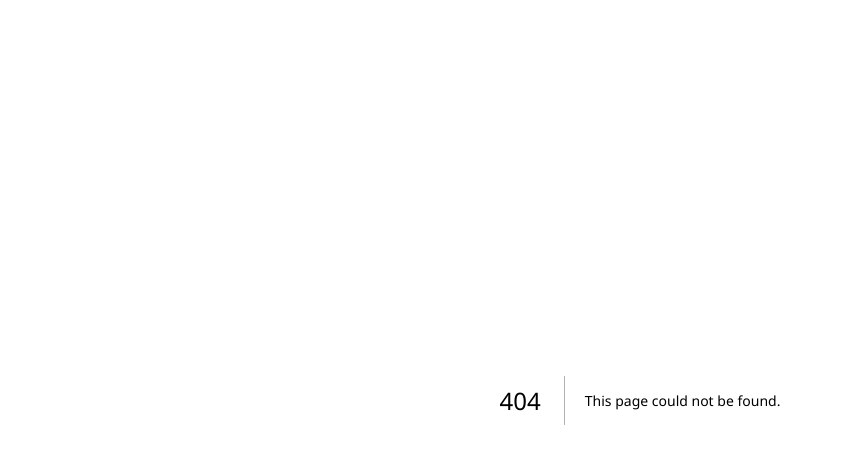
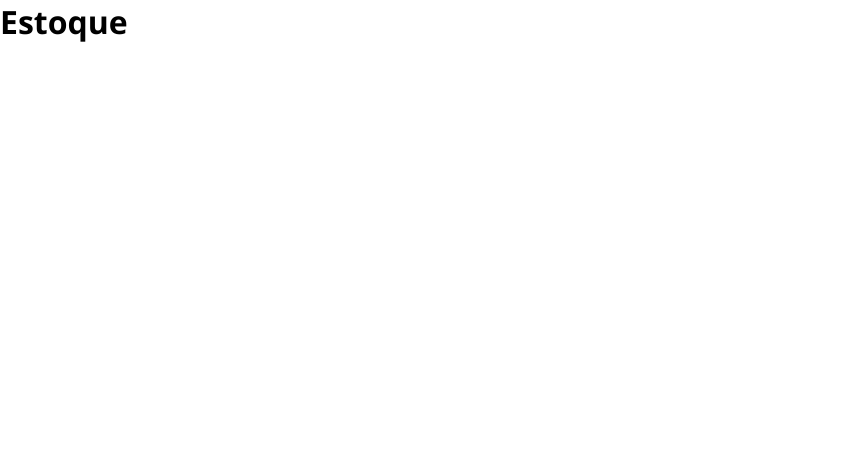
Before and after one commit to vihuro/thr, a Next.js app: page /estoque in a window 1280 px wide. Before the commit this address had no page. Shown: the top 464 px of the page, without its empty margins (0-841 px from the left). Built offline with nearby package versions, Linux system fonts and the light colour scheme.

Commit message:
implementação de css em navBar

```diff
--- a/components/UI/navBar/navBar.js
+++ b/components/UI/navBar/navBar.js
@@ -15,8 +15,6 @@ const navBar = (props) => {
             setNav(false);
         }
     }
-
-
 
     return(
         <div className={styles.container_menu}>
--- /dev/null
+++ b/pages/estoque/index.js
@@ -0,0 +1,7 @@
+import React from 'react'
+
+function Estoque () {
+    return<h1>Estoque</h1>
+}
+
+export default Estoque
--- /dev/null
+++ b/stylesheet/login.css
@@ -0,0 +1,4 @@
+.container{
+    width: 100%;
+    margin: 0 auto;
+}
```
Also changed, not shown: pages/estoque/estoque.css (added).
